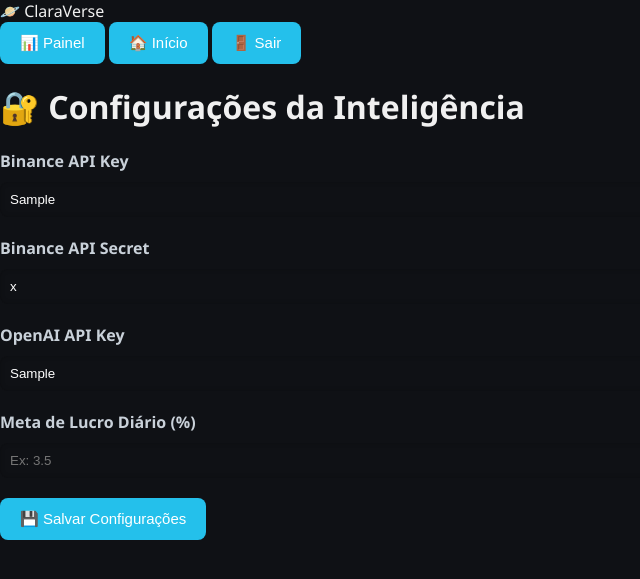
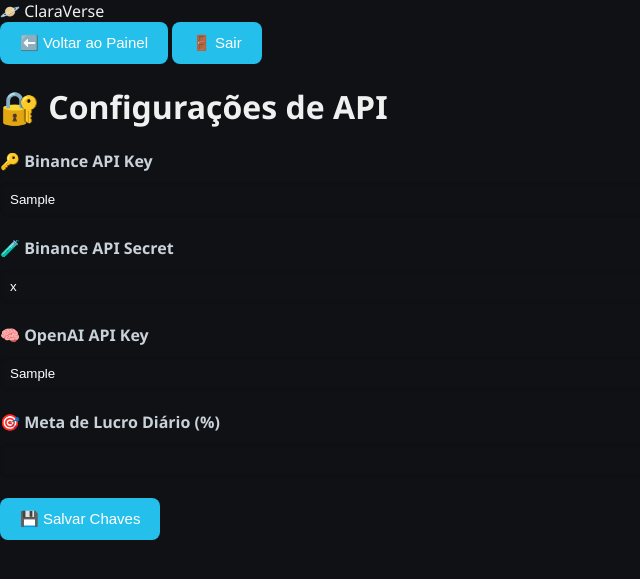
Before and after one commit to Claratrade33/Clara-verse, a Flask app: template templates/configuracoes.html in a window 1320 px wide; the page is wider, and only the part inside the window is pictured. Shown: the top 579 px of that part, without its empty margins (0-640 px from the left). Run offline with Flask 3, Linux system fonts and the light colour scheme; the template is opened without the code that fills it: most values are stand-ins (such as "Sample title", 1, 10 or a date in 2020); a database or web service that is not in the repository returns one stand-in record (values such as "Sample title"); data that the repository does not hold is empty.

Commit message:
Atualizar o configuracoes.html

```diff
--- a/templates/configuracoes.html
+++ b/templates/configuracoes.html
@@ -2,35 +2,34 @@
 <html lang="pt-br">
 <head>
     <meta charset="UTF-8">
-    <title>ClaraVerse • Configurar</title>
+    <title>Configurar • ClaraVerse</title>
     <link rel="stylesheet" href="{{ url_for('static', filename='style.css') }}">
-    <script src="{{ url_for('static', filename='js/dashboard.js') }}" defer></script>
+    <script src="{{ url_for('static', filename='dashboard.js') }}" defer></script>
 </head>
 <body class="painel-dark">
     <div class="menu-lateral">
         <div class="logo-menu">🪐 ClaraVerse</div>
-        <button class="botao-menu" onclick="window.location.href='/painel'">📊 Painel</button>
-        <button class="botao-menu" onclick="window.location.href='/dashboard'">🏠 Início</button>
+        <button class="botao-menu" onclick="window.location.href='/painel'">⬅️ Voltar ao Painel</button>
         <button class="botao-menu" onclick="window.location.href='/logout'">🚪 Sair</button>
     </div>
 
     <div class="painel-conteudo">
-        <h1 class="painel-titulo">🔐 Configurações da Inteligência</h1>
+        <h1 class="painel-titulo">🔐 Configurações de API</h1>
 
         <div class="secao-config">
-            <label for="binance_api_key">Binance API Key</label>
-            <input type="text" id="binance_api_key" placeholder="Digite sua Binance API Key" value="{{ chaves['binance_api_key'] }}">
+            <label>🔑 Binance API Key</label>
+            <input type="text" id="binance_api_key" placeholder="Binance API Key" value="{{ chaves['binance_api_key'] }}">
 
-            <label for="binance_api_secret">Binance API Secret</label>
-            <input type="text" id="binance_api_secret" placeholder="Digite sua Binance API Secret" value="{{ chaves['binance_api_secret'] }}">
+            <label>🧪 Binance API Secret</label>
+            <input type="text" id="binance_api_secret" placeholder="Binance API Secret" value="{{ chaves['binance_api_secret'] }}">
 
-            <label for="openai_api_key">OpenAI API Key</label>
-            <input type="text" id="openai_api_key" placeholder="Digite sua OpenAI API Key" value="{{ chaves['openai_api_key'] }}">
+            <label>🧠 OpenAI API Key</label>
+            <input type="text" id="openai_api_key" placeholder="OpenAI API Key" value="{{ chaves['openai_api_key'] }}">
 
-            <label for="lucro_diario_meta">Meta de Lucro Diário (%)</label>
-            <input type="number" id="lucro_diario_meta" placeholder="Ex: 3.5" step="0.1" min="0" max="100">
+            <label>🎯 Meta de Lucro Diário (%)</label>
+            <input type="number" step="0.1" id="meta_lucro" value="{{ chaves['meta_lucro'] }}">
 
-            <button onclick="salvarChaves()">💾 Salvar Configurações</button>
+            <button onclick="salvarChaves()">💾 Salvar Chaves</button>
             <p id="status-chaves" class="status-sucesso"></p>
         </div>
     </div>
```
